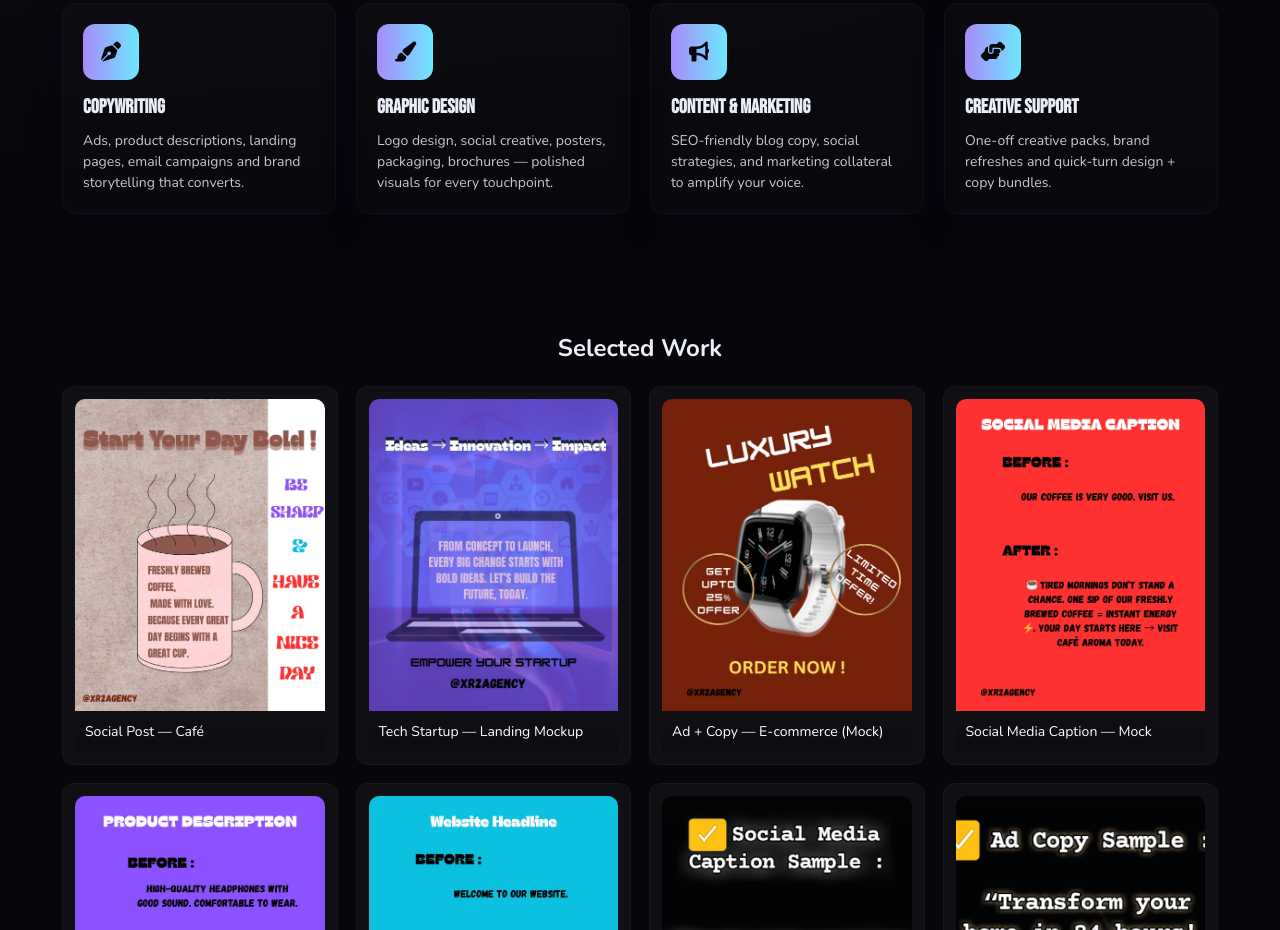
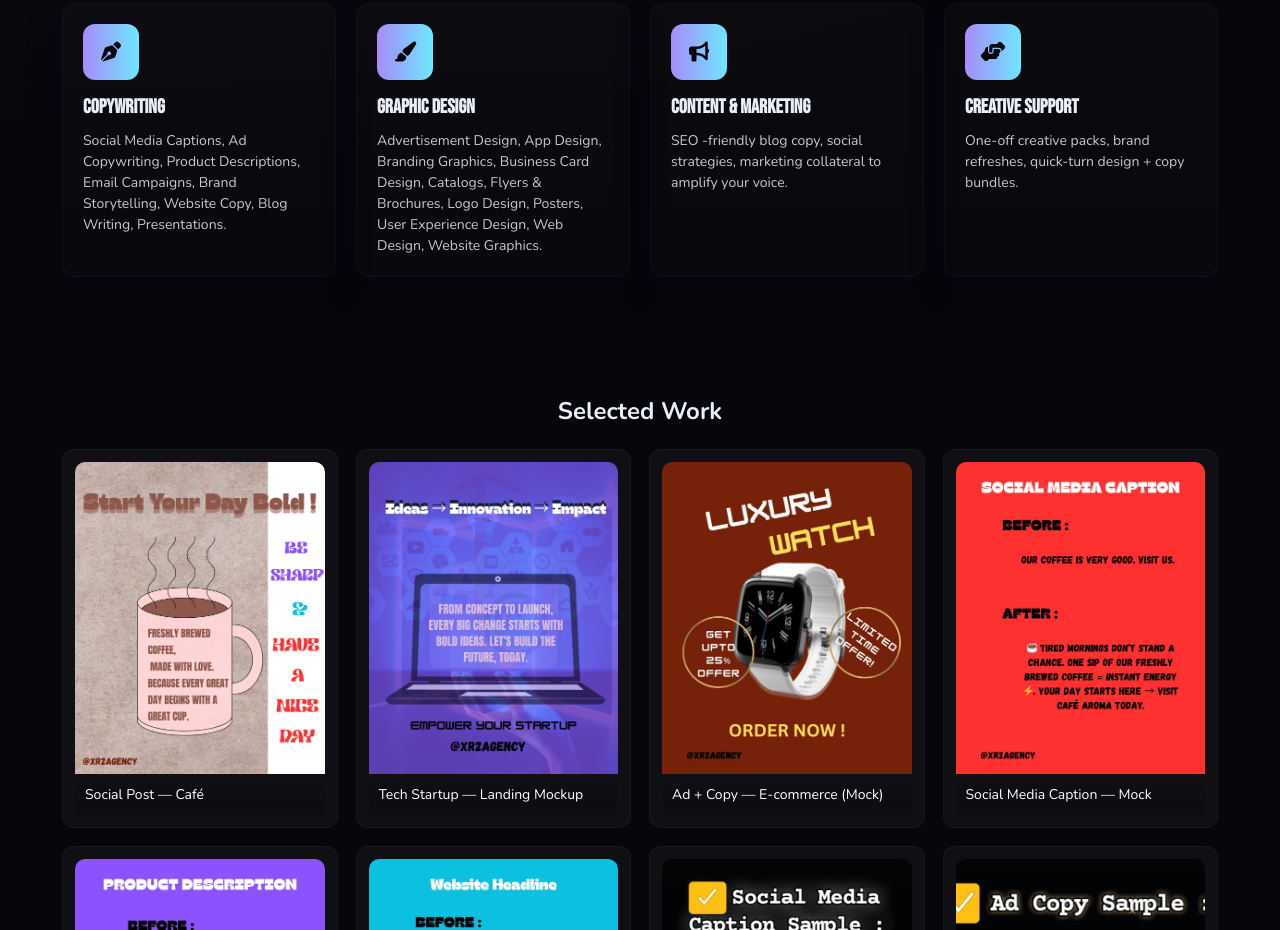
Before and after one commit to xr2agency/xr2agency.github.io, a plain HTML site: page index.html in a window 1280 px wide. Shown: the part 774-1704 px from the top of the page. Drawn offline with nearby package versions, Linux system fonts and the light colour scheme.

Commit message:
Update index.html

```diff
--- a/index.html
+++ b/index.html
@@ -285,34 +285,34 @@ nav ul li a {
     </div>
   </section>
 
-  <section id="services" class="section">
+<section id="services" class="section">
     <h2 style="text-align:center">Services</h2>
     <div class="grid" style="margin-top:22px">
       <div class="service-card">
         <div class="service-icon"><i class="fas fa-pen-nib"></i></div>
         <h3>Copywriting</h3>
-        <p>Ads, product descriptions, landing pages, email campaigns and brand storytelling that converts.</p>
+        <p>Social Media Captions, Ad Copywriting, Product Descriptions, Email Campaigns, Brand Storytelling, Website Copy, Blog Writing, Presentations.</p>
       </div>
 
       <div class="service-card">
         <div class="service-icon"><i class="fas fa-paintbrush"></i></div>
         <h3>Graphic Design</h3>
-        <p>Logo design, social creative, posters, packaging, brochures — polished visuals for every touchpoint.</p>
+        <p>Advertisement Design, App Design, Branding Graphics, Business Card Design, Catalogs, Flyers & Brochures, Logo Design, Posters, User Experience Design, Web Design, Website Graphics.</p>
       </div>
 
       <div class="service-card">
         <div class="service-icon"><i class="fas fa-bullhorn"></i></div>
         <h3>Content & Marketing</h3>
-        <p>SEO-friendly blog copy, social strategies, and marketing collateral to amplify your voice.</p>
+        <p>SEO -friendly blog copy, social strategies, marketing collateral to amplify your voice.</p>
       </div>
 
       <div class="service-card">
         <div class="service-icon"><i class="fas fa-hands-helping"></i></div>
         <h3>Creative Support</h3>
-        <p>One-off creative packs, brand refreshes and quick-turn design + copy bundles.</p>
+        <p>One-off creative packs, brand refreshes, quick-turn design + copy bundles.</p>
       </div>
     </div>
-  </section>
+</section>
 
   <section id="portfolio" class="section">
     <h2 style="text-align:center">Selected Work </h2>
```
